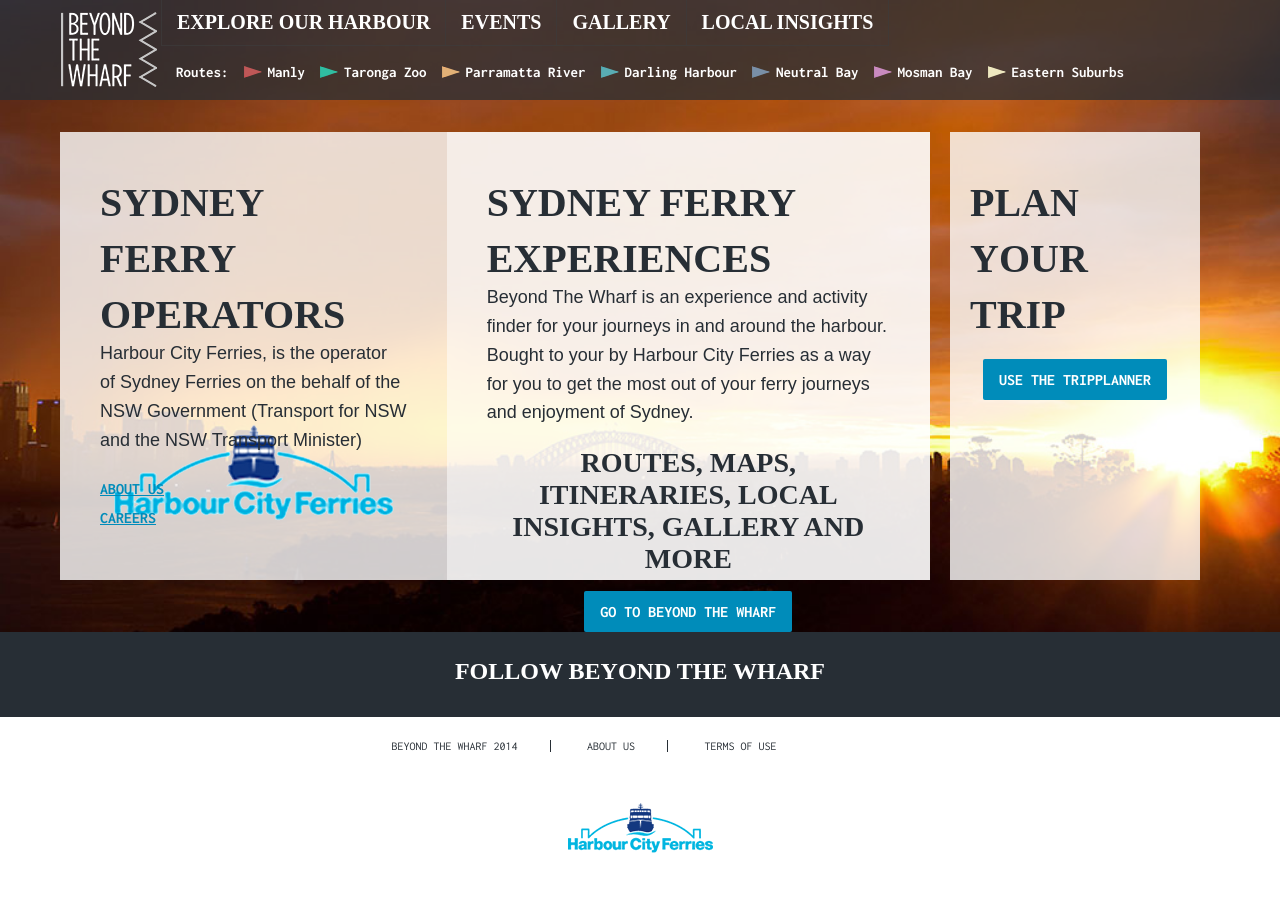
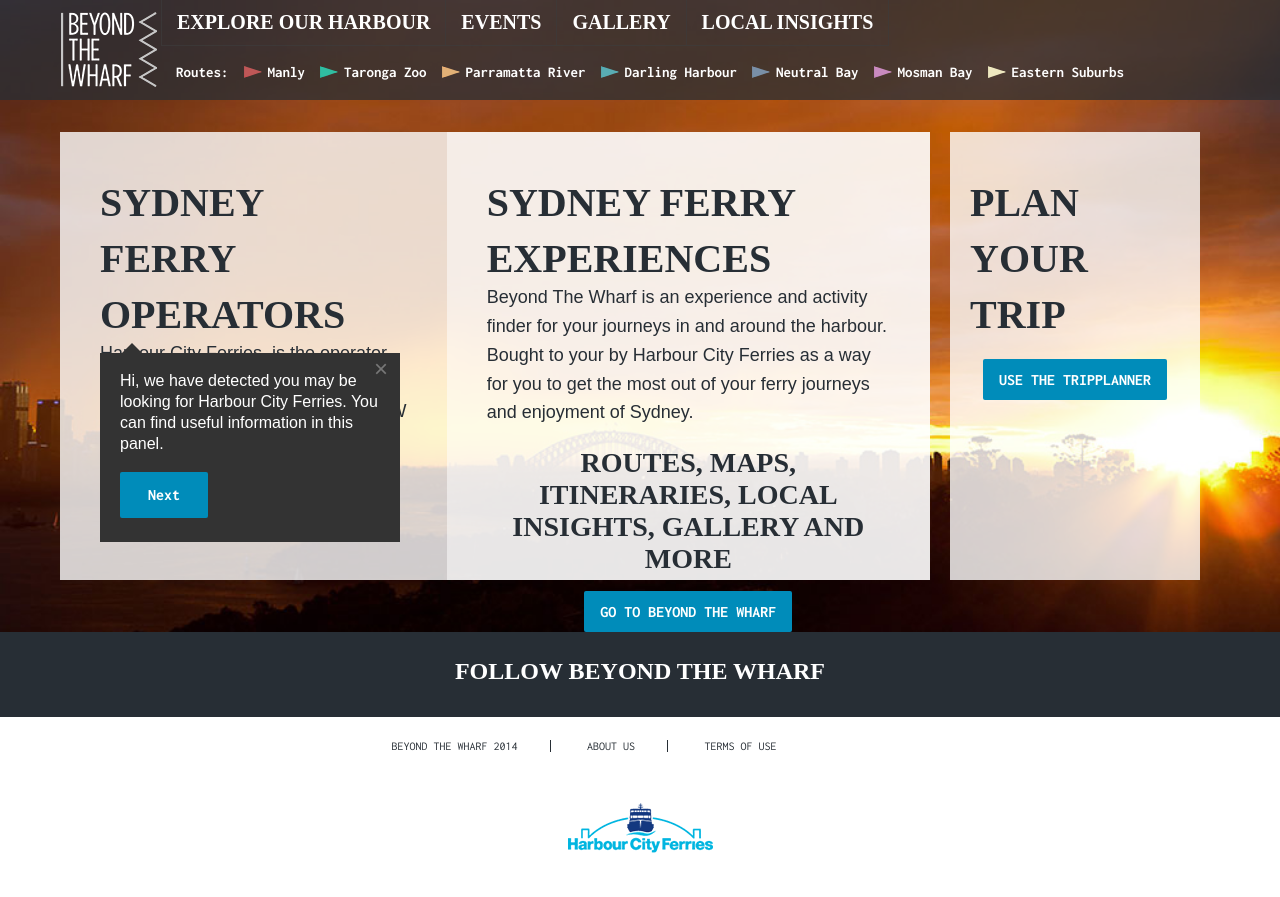
Before and after one commit to elsplatto/hcf-btw, a PHP site: page /landing.php in a window 1280 px wide. Run offline with PHP 8.4, Linux system fonts and the light colour scheme; a stand-in replaces the project's code that opens the database connection; some libraries are stand-ins or nearby versions; some web fonts are replaced.

Commit message:
Landing page JoyRide added. Joyride is a foundation module that steps the user through each part of the site using a tool tip type overlay. Added cookie so it only shows on first time on page - cookie expires after a month.

```diff
--- a/admin/css/sass/style.sass
+++ b/admin/css/sass/style.sass
@@ -3,7 +3,7 @@ html, body
   background: transparent !important
 
 body
-  padding: 2rem 0 !important
+  padding: 1rem 0 !important
 
 label
   clear: left
--- a/admin/css/style.css
+++ b/admin/css/style.css
@@ -3,7 +3,7 @@ html, body {
   background: transparent !important; }
 
 body {
-  padding: 2rem 0 !important; }
+  padding: 1rem 0 !important; }
 
 label {
   clear: left;
--- a/css/sass/style.sass
+++ b/css/sass/style.sass
@@ -151,10 +151,14 @@ video
         left: 0
         background-image: url('img/icons.png')
         background-position: -924px -149px
-
-
-
 /* End - Override classes*/
+
+.joyride-content-wrapper
+  p
+    font-size: 1rem !important
+    color: #fff
+  .button
+    font-size: 1rem !important
 
 
 /* Start - Social icon classes*/
--- a/css/style.css
+++ b/css/style.css
@@ -95,6 +95,12 @@ video {
         background-position: -924px -149px; }
 
 /* End - Override classes */
+.joyride-content-wrapper p {
+  font-size: 1rem !important;
+  color: white; }
+.joyride-content-wrapper .button {
+  font-size: 1rem !important; }
+
 /* Start - Social icon classes */
 .social {
   position: relative;
--- a/includes/head.php
+++ b/includes/head.php
@@ -32,6 +32,16 @@ if (isset($_GET['competitionId']))
 else
 {
     $competitionId = 0;
+}
+
+if (!isset($_COOKIE['LandingCookie']))
+{
+    setcookie("LandingCookie","visited", time()+3600*24*30); //flags that user has been to landing page before - expires in 30days
+}
+
+if (isset($_GET['killCookie']))
+{
+    setcookie("LandingCookie", "", time()-3600);   //expire cookie
 }
 
 ?>
--- a/landing.php
+++ b/landing.php
@@ -18,12 +18,14 @@ else
     $tripplannerOrientation = 'portrait';
 }
 
+
 ?>
 
 
 <body>
 <?php
 include 'includes/nav.php';
+
 ?>
 <section class="landingTileHolder">
 
@@ -32,7 +34,7 @@ include 'includes/nav.php';
 
             <div class="large-4 medium-6 small-12 white80 left columns marginBottom20 operators hcf">
                 <div class="large-12 paddingLeftRight20 paddingTopBottom40">
-                    <h2 class="block text-left">Sydney Ferry Operators</h2>
+                    <h2 id="ferryOperators" class="block text-left">Sydney Ferry Operators</h2>
                     <p>
                         Harbour City Ferries, is the operator of Sydney Ferries on the behalf of the NSW Government (Transport for NSW and the NSW Transport Minister)
                     </p>
@@ -45,7 +47,7 @@ include 'includes/nav.php';
 
             <div class="large-5 medium-6 small-12 white90 left columns marginBottom20 experiences">
                 <div class="large-12 paddingLeftRight20 paddingTopBottom40">
-                    <h2 class="block text-left">Sydney Ferry Experiences</h2>
+                    <h2 id="ferryExperiences" class="block text-left">Sydney Ferry Experiences</h2>
                     <p>
                         Beyond The Wharf is an experience and activity finder for your journeys in and around the harbour. Bought to your by Harbour City Ferries as a way for you to get the most out of your ferry journeys and enjoyment of Sydney.
                     </p>
@@ -58,7 +60,7 @@ include 'includes/nav.php';
 
             <div class="large-3 small-12 columns right marginBottom20">
                 <div class="large-12 white80 columns paddingTopBottom40 planner">
-                    <h2 class="block text-left">Plan your trip</h2>
+                    <h2 id="tripPlannerTile" class="block text-left">Plan your trip</h2>
                     <p class="text-center paddingTopBottom20">
                         <a href="<?=$baseURL?>/overlays/trip-planner-<?=$tripplannerOrientation?>.php" class="reveal-init button">USE THE TRIPPLANNER</a>
                     </p>
@@ -69,8 +71,6 @@ include 'includes/nav.php';
     </div>
 </section>
 
-
-
 <?php
 include 'includes/footer.php';
 ?>
@@ -80,20 +80,39 @@ include 'includes/footer.php';
 $pageId = 0;
 include 'includes/global-js.php';
 
+
+if (!isset($_COOKIE["LandingCookie"]))
+{
+
 ?>
-
-<script src="js/foundation/foundation.orbit.js"></script>
+<script src="js/foundation/foundation.joyride.js"></script>
 
 <script>
-    $(function() {
+    $(function(){
+        $(document).foundation();
+    });
+
+    $(document).ready(function(){
+        $(document).foundation('joyride', 'start');
+    });
+</script>
+<ol class="joyride-list" data-joyride>
+    <li data-id="ferryOperators" data-text="Next">
+        <p>Hi, we have detected you may be looking for Harbour City Ferries. You can find useful information in this panel.</p>
+    </li>
+    <li data-id="ferryExperiences" data-text="Next">
+        <p>But wait! Perhaps you would like to see some of the fantastic experiences and content we have at Beyond the Wharf!</p>
+    </li>
+    <li data-id="tripPlannerTile" data-button="END">
+        <p>Or maybe you want to plan your trip...</p>
+    </li>
+</ol>
+<?php
+}
+include 'includes/analytics.php';
+?>
 
 
 
-    });
-</script>
-
-<?php
-include 'includes/analytics.php';
-?>
 </body>
 </html>
```
